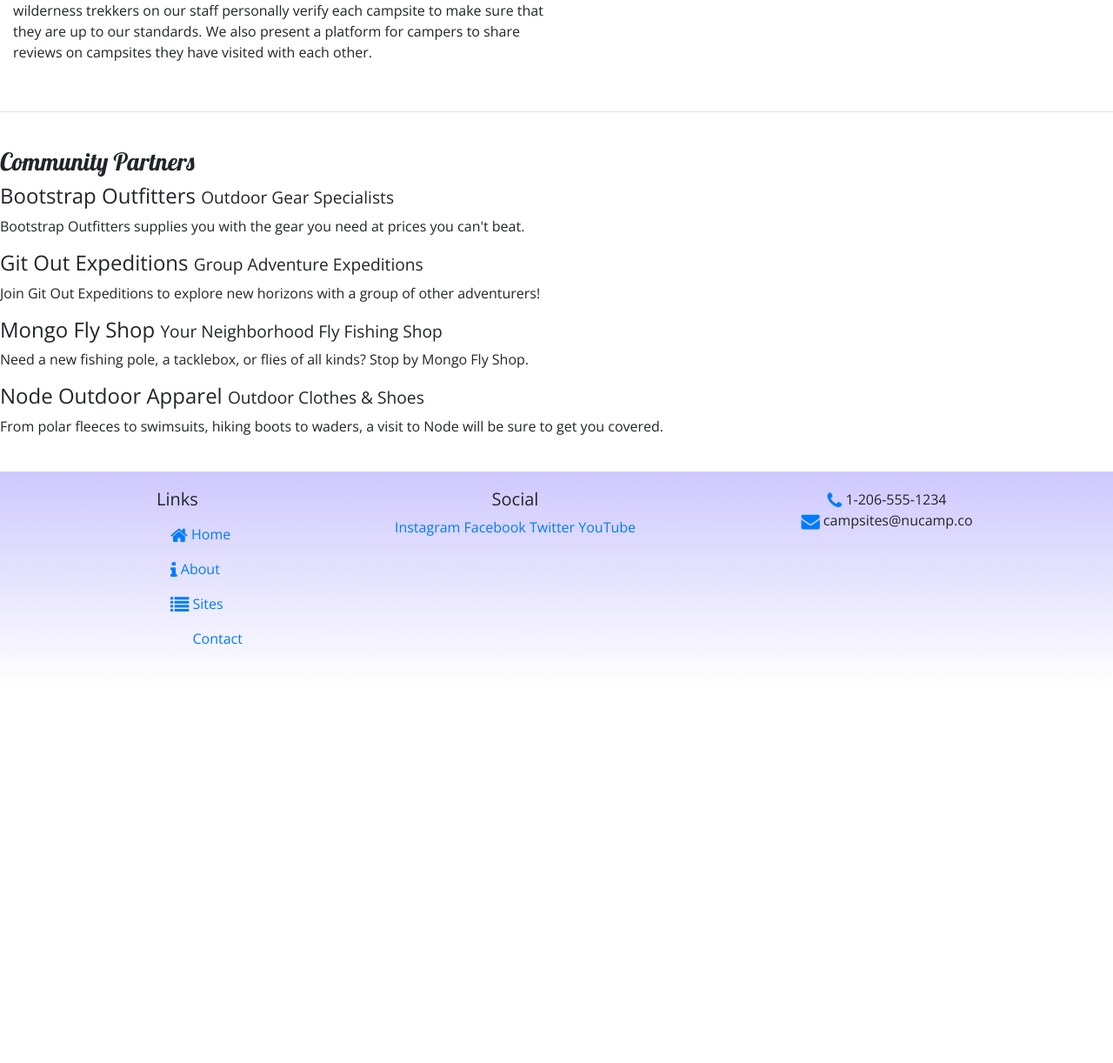
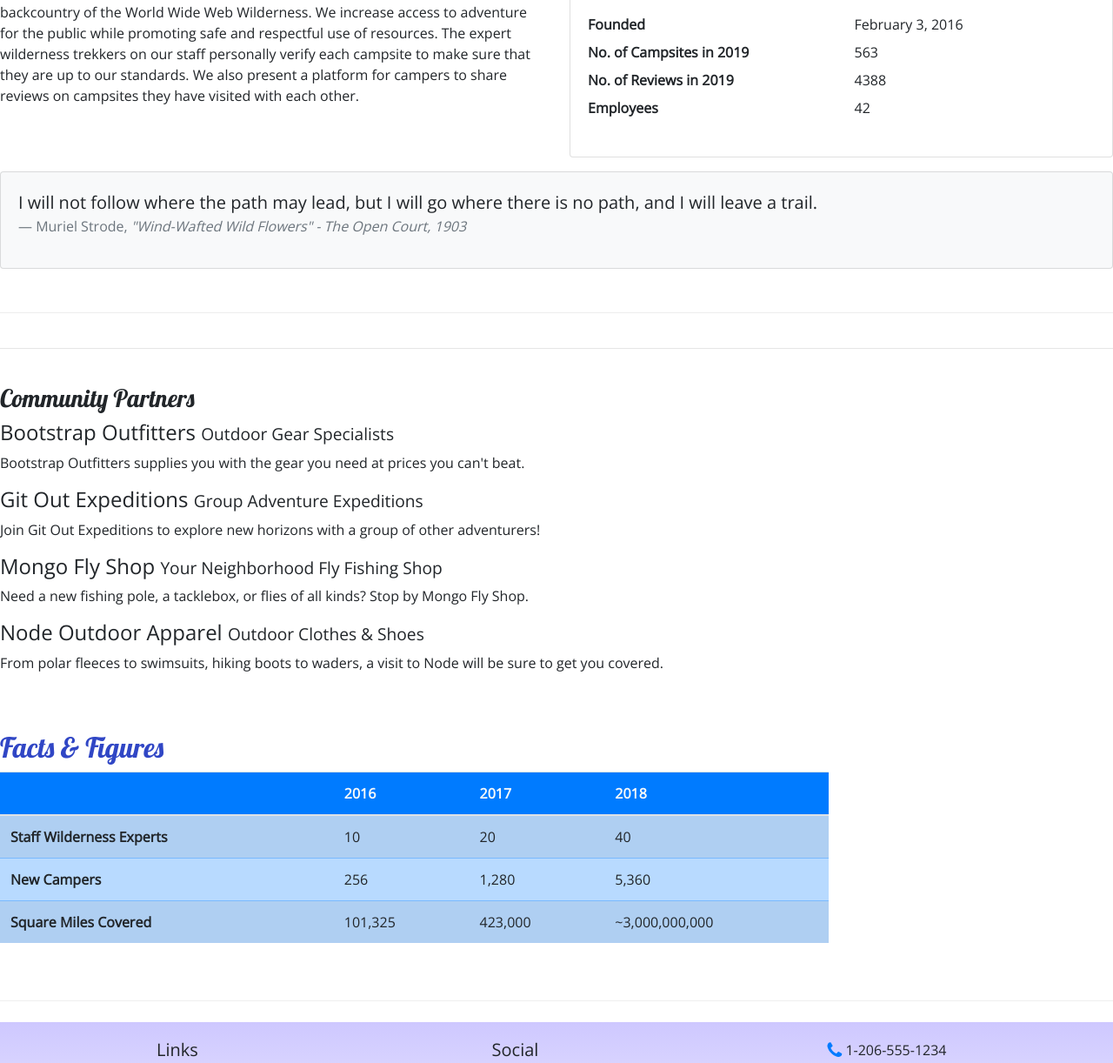
Before and after one commit to annaliesesloan-byte/ubiquitous-octo-umbrella, a website: page aboutus.html in a window 1280 px wide. Shown: the part 403-1625 px from the top of the page at 87% size. Before the commit the page ends 1193 px from the top, so only its background shows below. Drawn offline with nearby package versions, Linux system fonts and the light colour scheme.

Commit message:
Tables and Cards

```diff
--- a/aboutus.html
+++ b/aboutus.html
@@ -40,12 +40,42 @@
             </div>
         </div>
 
-        <div>
-            <div>
-                <h3 class="col-xs-12 col-sm-6">Our Mission</h3>
-                <p class="col-xs-12 col-lg-6">We present a curated database of the best campsites in the vast woods and backcountry of the World Wide Web Wilderness. We increase access to adventure for the public while promoting safe and respectful use of resources. The expert wilderness trekkers on our staff personally verify each campsite to make sure that they are up to our standards. We also present a platform for campers to share reviews on campsites they have visited with each other.</p>
+        <div class="row row-content">
+            <div class="col-sm-6">
+                <h3>Our Mission</h3>
+                <p>We present a curated database of the best campsites in the vast woods and backcountry of the World Wide Web Wilderness. We increase access to adventure for the public while promoting safe and respectful use of resources. The expert wilderness trekkers on our staff personally verify each campsite to make sure that they are up to our standards. We also present a platform for campers to share reviews on campsites they have visited with  each other.</p>
+            </div>
+            <div class="col-sm-6">
+                <div class="card">
+                    <h3 class="card-header bg-primary text-white">Facts At a Glance</h3>
+                    <div class="card-body">
+                        <dl class="row">
+                            <dt class="col-6">Founded</dt>
+                            <dd class="col-6">February 3, 2016</dd>
+                            <dt class="col-6">No. of Campsites in 2019</dt>
+                            <dd class="col-6">563</dd>
+                            <dt class="col-6">No. of Reviews in 2019</dt>
+                            <dd class="col-6">4388</dd>
+                            <dt class="col-6">Employees</dt>
+                            <dd class="col-6">42</dd>
+                        </dl>
+                    </div>
+                </div>
+            </div>
+            <div class="col">
+                <div class="card bg-light mt-3">
+                    <blockquote class="blockquote card-body">
+                        <p class="mb-0">I will not follow where the path may lead, but I will go where there is no path, and I will leave a trail.</p>
+                        <footer class="blockquote-footer">Muriel Strode,
+                            <cite title="Source Title">"Wind-Wafted Wild Flowers" -
+                                The Open Court, 1903
+                            </cite>
+                        </footer>
+                    </blockquote>
+                </div>
             </div>
         </div>
+
 <br>
 <hr />
 <br>
@@ -63,8 +93,45 @@
             </div>
         </div>
     </div>
+       <div class="row row-content">
+            <div class="col-sm-9">
+                <h2>Facts &amp; Figures</h2>
+                <div class="table-responsive">
+                    <table class="table table-striped">
+                        <thead>
+                            <tr class="bg-primary text-light">
+                                <th></th>
+                                <th>2016</th>
+                                <th>2017</th>
+                                <th>2018</th>
+                            </tr>
+                        </thead>
+                        <tbody class="table-primary">
+                            <tr>
+                                <th>Staff Wilderness Experts</th>
+                                <td>10</td>
+                                <td>20</td>
+                                <td>40</td>
+                            </tr>
+                            <tr>
+                                <th>New Campers</th>
+                                <td>256</td>
+                                <td>1,280</td>
+                                <td>5,360</td>
+                            </tr>
+                            <tr>
+                                <th>Square Miles Covered</th>
+                                <td>101,325</td>
+                                <td>423,000</td>
+                                <td>~3,000,000,000</td>
+                            </tr>
+                        </tbody>
+                    </table>
+                </div>
+            </div>
+       </div>
 <br>
-    <footer>
+    <footer class="site-footer">
         <div class="container">
             <div class="row">
                 <div class="col-4 col-sm-2 offset-1">
--- a/css/styles.css
+++ b/css/styles.css
@@ -14,10 +14,11 @@ header h2 {
     color: #CEC8FF;
 }
 
-footer {
+.site-footer{
     background-image: linear-gradient(#CEC8FF, white);
     padding: 20px 0;
 }
+
 
 .jumbotron {
     padding: 30px;
```
Also changed, not shown: contactus.html (+1 -1 lines), index.html (+1 -1 lines).
